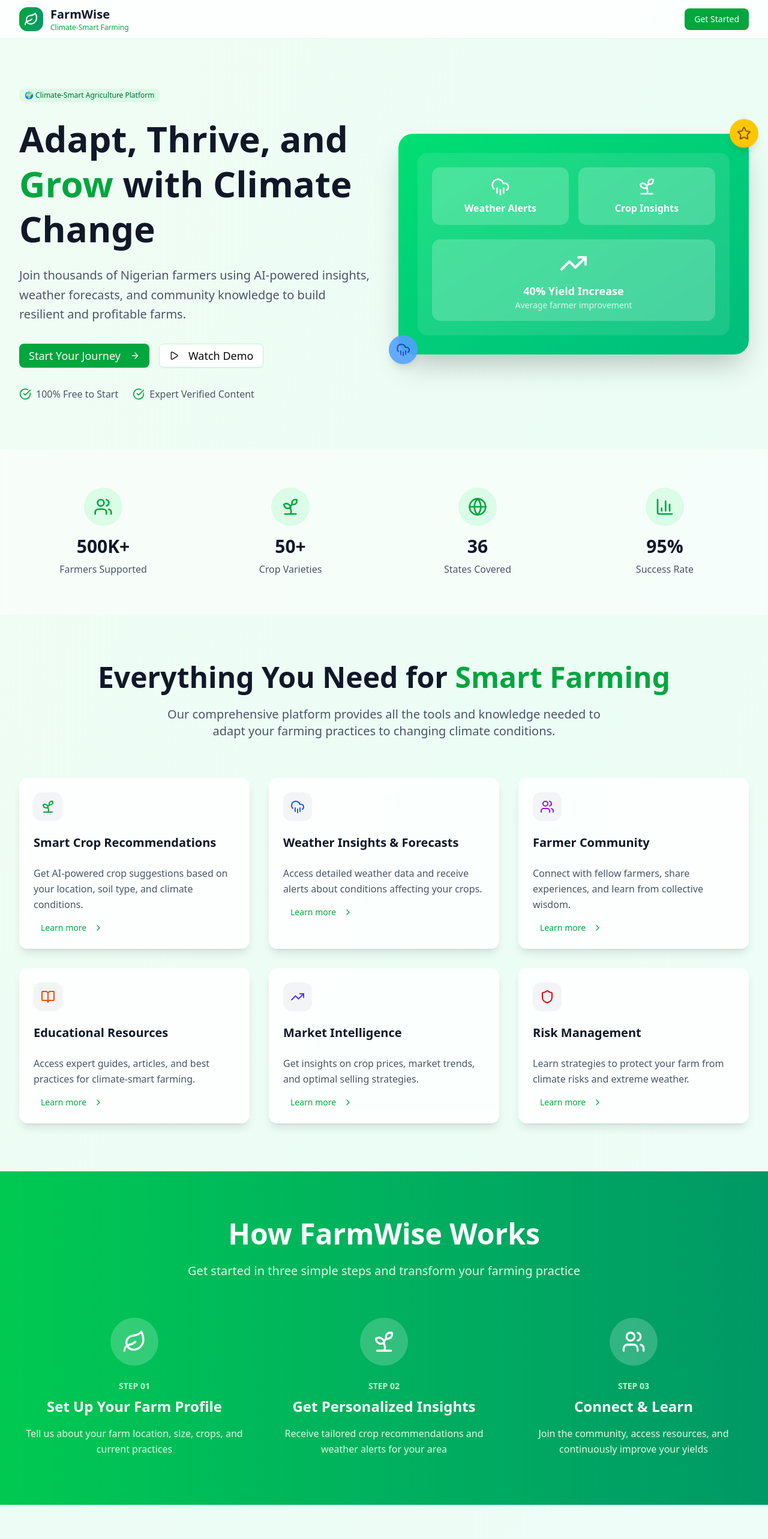
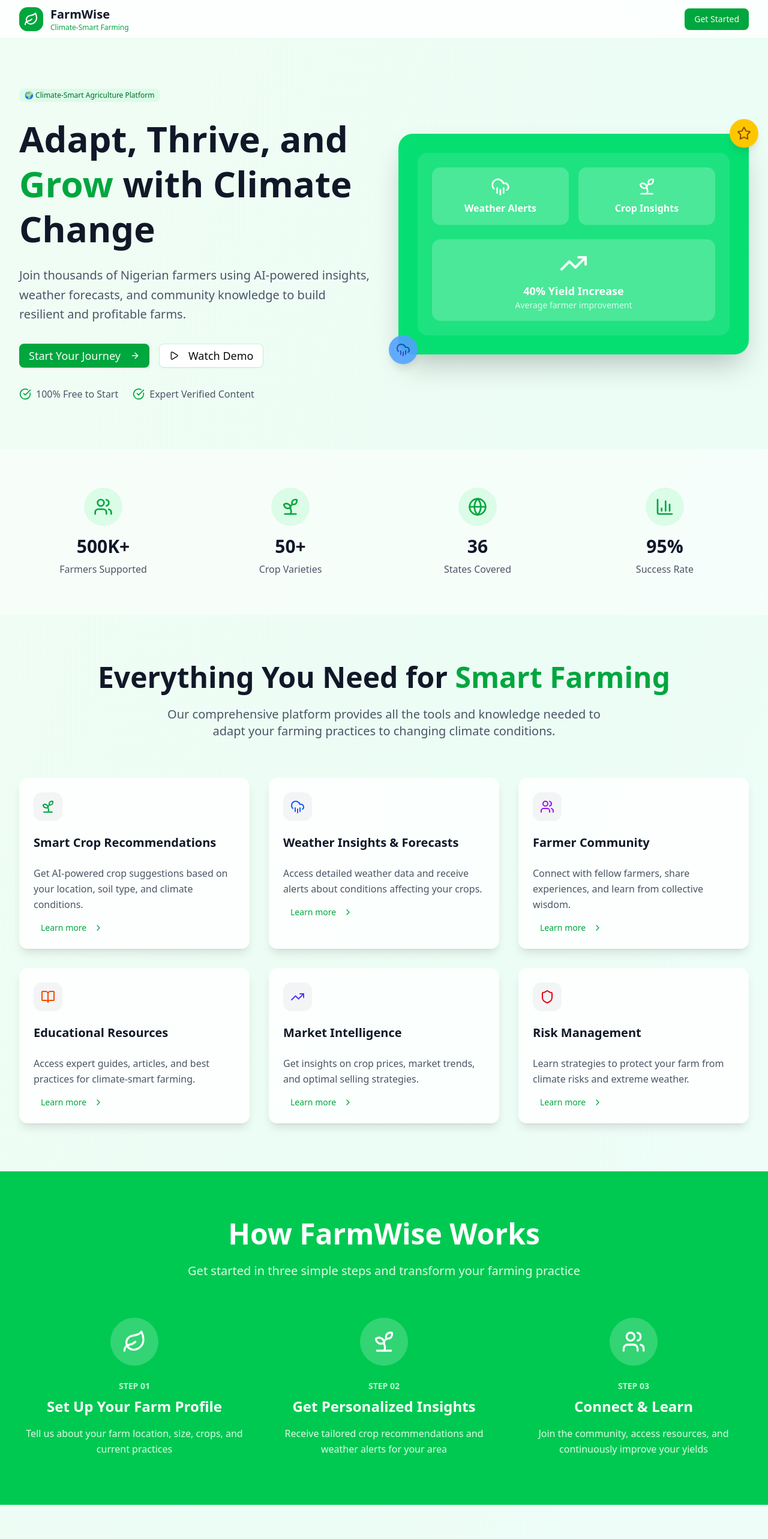
Before and after one commit to Tosmel2/FarmWise_App, a React (Vite) app: page / in a window 1280 px wide. Shown: the top 2566 px of the page at 60% size. Built offline with nearby package versions, Linux system fonts and the light colour scheme.

Commit message:
update: gradient background temporarily replaced with green for now

```diff
--- a/src/pages/Landing.jsx
+++ b/src/pages/Landing.jsx
@@ -124,7 +124,7 @@ export default function Landing() {
         <div className="max-w-7xl mx-auto px-4 sm:px-6 lg:px-8">
           <div className="flex justify-between items-center h-16">
             <div className="flex items-center gap-3">
-              <div className="w-10 h-10 bg-gradient-to-r from-green-600 to-emerald-600 rounded-xl flex items-center justify-center">
+              <div className="w-10 h-10 bg-green-600 to-emerald-600 rounded-xl flex items-center justify-center">
                 <Leaf className="w-6 h-6 text-white" />
               </div>
               <div>
@@ -199,7 +199,8 @@ export default function Landing() {
 
             <div className="relative">
               {/* Hero Image Placeholder - Replace with actual image */}
-              <div className="bg-gradient-to-br from-green-400 to-emerald-500 rounded-3xl p-8 shadow-2xl">
+              {/* <div className="bg-gradient-to-br from-green-400 to-emerald-500 rounded-3xl p-8 shadow-2xl"> */}
+              <div className="bg-green-400 rounded-3xl p-8 shadow-2xl">
                 <div className="bg-white/10 backdrop-blur-sm rounded-2xl p-6">
                   <div className="grid grid-cols-2 gap-4 mb-6">
                     <div className="bg-white/20 rounded-xl p-4 text-center">
@@ -285,7 +286,8 @@ export default function Landing() {
       </section>
 
       {/* How It Works Section */}
-      <section className="py-20 bg-gradient-to-r from-green-500 to-emerald-600">
+      {/* <section className="py-20 bg-gradient-to-r from-green-500 to-emerald-600"> */}
+      <section className="py-20 bg-green-500">
         <div className="max-w-7xl mx-auto px-4 sm:px-6 lg:px-8">
           <div className="text-center mb-16">
             <h2 className="text-3xl md:text-5xl font-bold text-white mb-6">
```
